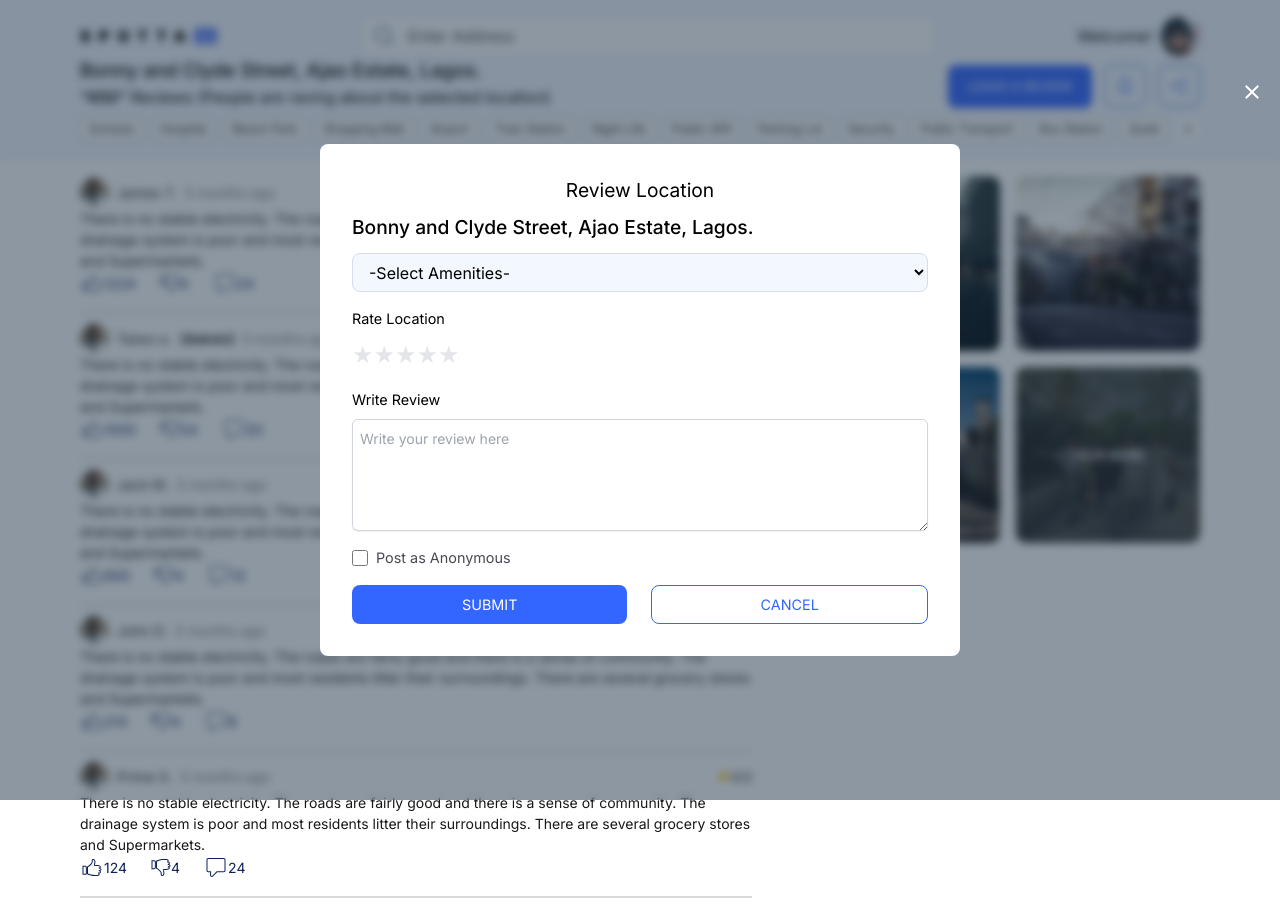
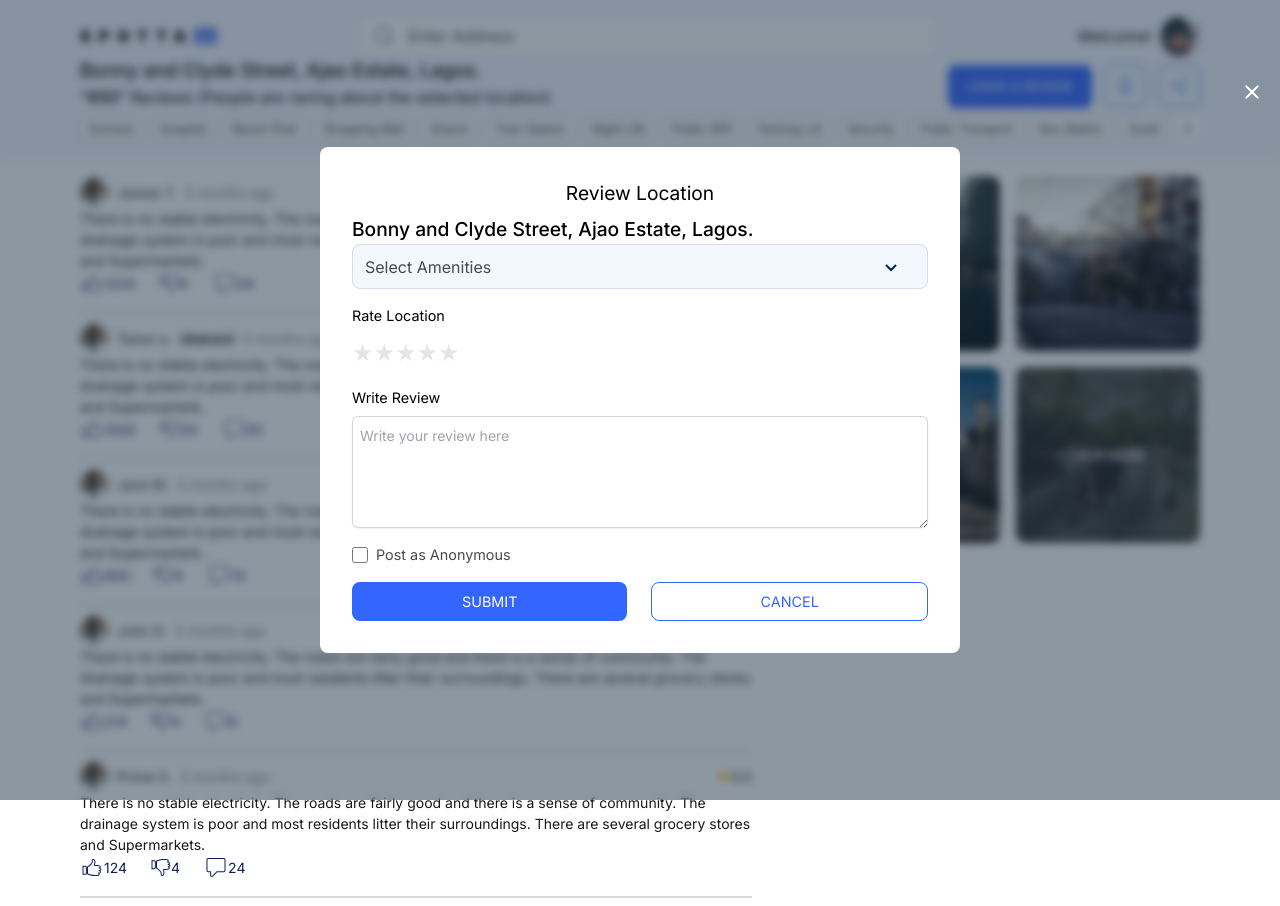
Before and after one commit to PrimeFord/Spotta_test, a React (Vite) app: page /search in a window 1280 px wide. Both pictures are taken after a click on the button "LEAVE A REVIEW". Built offline with nearby package versions, Linux system fonts and the light colour scheme.

Commit message:
feat okaydokey

```diff
--- a/package.json
+++ b/package.json
@@ -13,7 +13,8 @@
     "react": "^18.2.0",
     "react-dom": "^18.2.0",
     "react-icons": "^5.0.1",
-    "react-router-dom": "^6.22.3"
+    "react-router-dom": "^6.22.3",
+    "react-select": "^5.8.0"
   },
   "devDependencies": {
     "@types/react": "^18.2.66",
--- a/src/pages/SearchResult/index.tsx
+++ b/src/pages/SearchResult/index.tsx
@@ -1,17 +1,24 @@
-import { reviews } from "../../utils/data";
+import { reviewTags, reviews } from "../../utils/data";
 import ReviewCard from "../../components/review";
 import ModalContainer from "../../layouts/ModalContainer";
 import { useModalContext } from "../../components/Context/modal";
 import { useAddressContext } from "../../components/Context/address";
 // import { IoIosStar } from "react-icons/io";
 import Ratings from "../../components/Rating";
+import { useState } from "react";
+import { BiChevronDown } from "react-icons/bi";
 
 const SearchAddress = () => {
   const { show, setShow } = useModalContext();
   const { address } = useAddressContext();
-
+  const [hide, setHide] = useState(false);
+  const [input, setInput] = useState("");
   // const address = localStorage.getItem("addressState");
-
+  const handleHide = (e: any) => {
+    if (e.target.id === "drop") {
+      setHide(false);
+    }
+  };
   return (
     <div className="pt-[20rem] lg:pt-[11rem] pb-2 flex flex-col-reverse lg:flex-row gap-8 lg:gap-[4rem]">
       <div className="w-[100%] lg:w-[70%] gap-2 flex flex-col">
@@ -42,23 +49,65 @@ const SearchAddress = () => {
         />
       </div>
       <ModalContainer isVisible={show} onClose={() => setShow(false)}>
+        <div id="drop" onClick={handleHide}>
           <p className="text-[1rem] lg:text-[1.2rem] font-[400] text-center mb-2">
             Review Location
           </p>
           <p className="text-[1rem] lg:text-[1.2rem] font-[500]">
             {address || "Bonny and Clyde Street, Ajao Estate, Lagos."}
           </p>
-        <label htmlFor="amenities">
-          <select
-            name="amenities"
-            className="w-[100%] h-[2.4rem] rounded-[8px] flex items-center bg-[#F3F7FE] border-[1px] focus:outline-none border-solid border-[#D4DCF1] px-3 mt-3"
-            id="amenities"
+          <form action="" onSubmit={() => {}}>
+            <label htmlFor="amenities" className="relative">
+              <div className="w-[100%] h-[2.8rem] rounded-[8px] flex flex-row-reverse items-center bg-[#F3F7FE] border-[1px] border-solid border-[#D4DCF1] px-3">
+                <span className="pr-3">
+                  <BiChevronDown
+                    style={{
+                      height: "1.5rem",
+                      width: "1.5rem",
+                      color: "#0D2159",
+                    }}
+                    onClick={() => {
+                      setHide(!hide);
+                    }}
+                  />
+                </span>
+                <input
+                  className="w-[100%] bg-[#F3F7FE] placeholder:text-[#484851] outline-0 border-0"
+                  required
+                  type="text"
+                  name="search"
+                  placeholder="Select Amenities"
+                  autoComplete="off"
+                  onClick={() => {
+                    setHide(!hide);
+                  }}
+                  id="search"
+                />
+              </div>
+              <div
+                className={` ${
+                  hide ? "grid" : "hidden"
+                } h-[10rem] w-[100%] absolute bg-[#F3F7FE] p-1 grid-cols-3 lg:grid-cols-5 border-[1px] border-solid border-[#D4DCF1] rounded-[8px]`}
               >
-            <option value="null" className="w-[60%] placeholder:text-gray-400">
-              -Select Amenities-
-            </option>
-          </select>
+                {reviewTags.map((e, i) => (
+                  <label
+                    key={i}
+                    htmlFor={e}
+                    className="text-[0.8rem] font-[400] flex items-center gap-2 text-[#484851]"
+                  >
+                    <input
+                      id={e}
+                      name={e}
+                      value={e}
+                      type="checkbox"
+                      className="h-4 w-4 rounded bg-[#F3F7FE] border-[#D4DCF1] "
+                    />
+                    {e}
                   </label>
+                ))}
+              </div>
+            </label>
+
             <label htmlFor="review" className="flex flex-col gap-2 mt-4">
               <p className="text-[0.85rem] lg:text-[0.9rem] font-[400]">
                 Rate Location
@@ -71,10 +120,16 @@ const SearchAddress = () => {
                 Write Review
               </p>
               <textarea
+                required
                 id="about"
                 name="about"
                 rows={4}
                 className="block w-full mt-0 rounded-md border-0 p-2 shadow-sm ring-1 ring-inset ring-gray-300 placeholder:text-gray-400 focus:ring-2 focus:ring-inset focus:outline-0 sm:text-sm sm:leading-6"
+                value={input}
+                onChange={(e) => {
+                  e.preventDefault();
+                  setInput(e.target.value);
+                }}
                 placeholder="Write your review here"
               />
             </label>
@@ -84,8 +139,8 @@ const SearchAddress = () => {
               className="text-[0.85rem] lg:text-[0.9rem] font-[400] mt-4 flex items-center gap-2 text-[#484851]"
             >
               <input
-            id="candidates"
-            name="candidates"
+                id="isAnonymous"
+                name="anonymous"
                 type="checkbox"
                 className="h-4 w-4 rounded border-gray-300 "
               />
@@ -93,17 +148,17 @@ const SearchAddress = () => {
             </label>
             <div className="flex gap-6 mt-4">
               <button
+                type="button"
+                disabled={input !== "" ? false : true}
                 className="bg-[#3366FF]  w-full text-[#fff] hover:bg-[#3366FF95] text-[0.9rem] rounded-[8px] p-2"
-            onClick={() => setShow(true)}
               >
                 SUBMIT
               </button>
-          <button
-            className="border-[#3366FF] w-full text-[#3366FF] hover:bg-[#5378F620] border-solid border-[1px] text-[0.9rem] p-2 rounded-[8px]"
-            onClick={() => setShow(true)}
-          >
+              <button className="border-[#3366FF] w-full text-[#3366FF] hover:bg-[#5378F620] border-solid border-[1px] text-[0.9rem] p-2 rounded-[8px]">
                 CANCEL
               </button>
+            </div>
+          </form>
         </div>
       </ModalContainer>
     </div>
--- a/src/utils/data.ts
+++ b/src/utils/data.ts
@@ -58,3 +58,31 @@ export const reviews: IReview[] = [
     comments: 24,
   },
 ];
+
+export const reviewTags: string[] = [
+  "Schools",
+  "Hospital",
+  "Resort Park",
+  "Shopping Mall",
+  "Airport",
+  "Train Station",
+  "Night Life",
+  "Public Wifi",
+  "Parking Lot",
+  "Security",
+  "Free Wifi",
+  "Bus Station",
+  "Quiet",
+  "Gym",
+  "Childcare",
+  "Schools",
+  "Hospital",
+  "Resort Park",
+  "Shopping Mall",
+  "Airport",
+  "Train Station",
+  "Night Life",
+  "Public Wifi",
+  "Parking Lot",
+  "Security",
+];
```
Also changed, not shown: 1 other file (tests, documents, lock files or other folders). Lines whose indentation alone changed are shown as unchanged.
